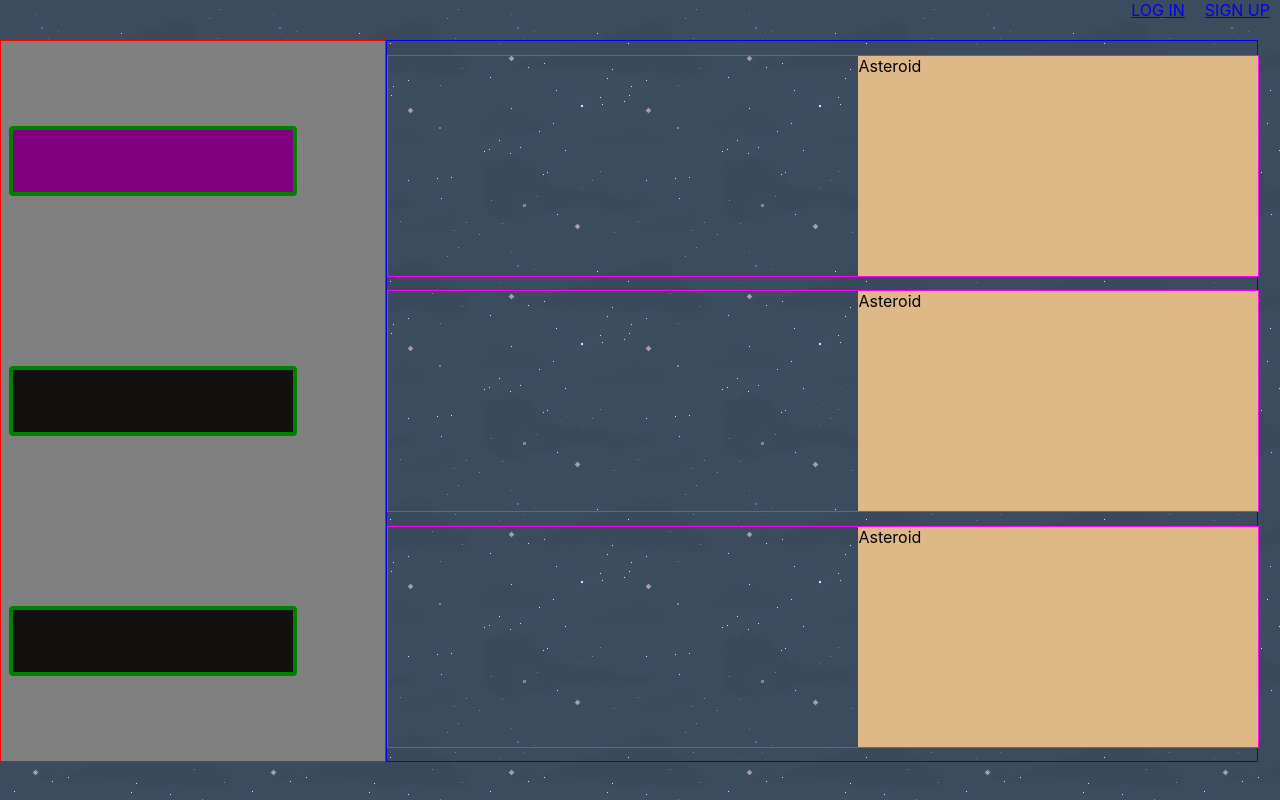
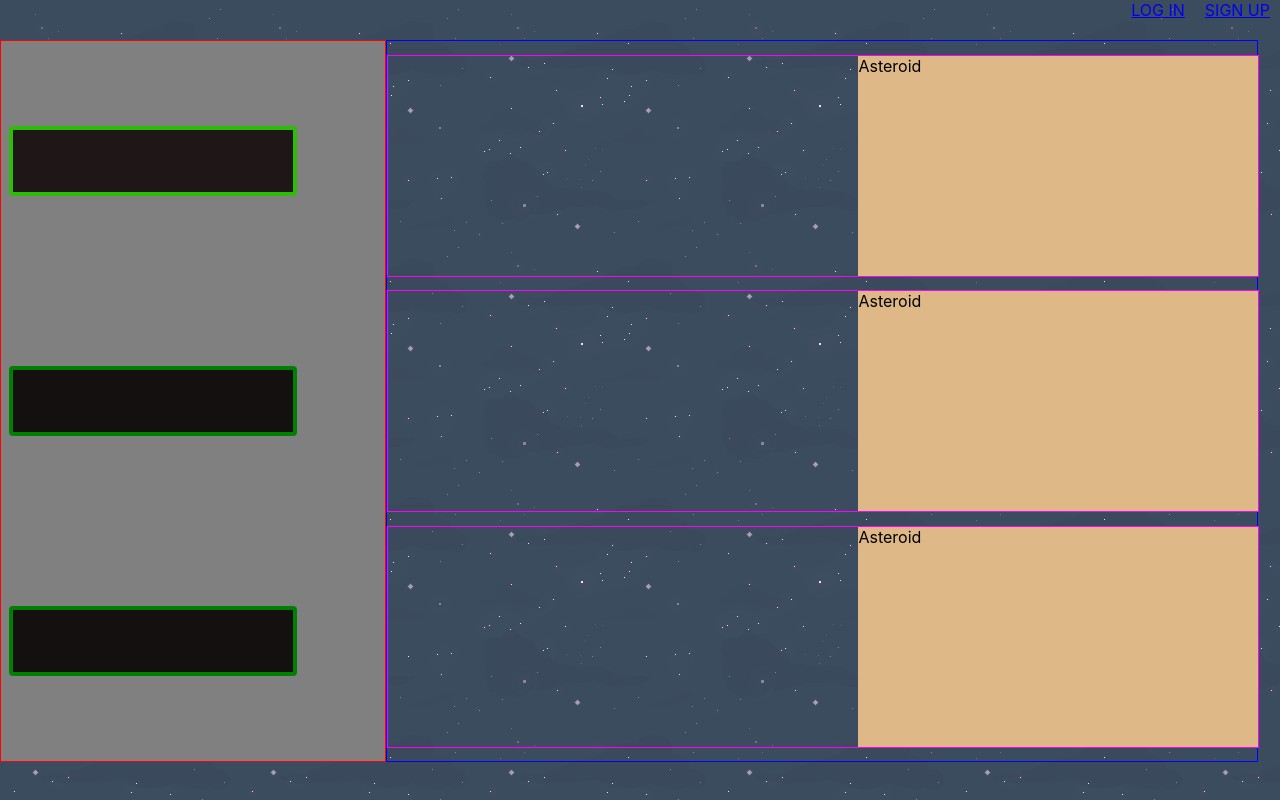
Before and after one commit to daleinen7/astro-defense-code-hero, a React (Create React App) app: page / in a window 1280 px wide. Built offline with nearby package versions, Linux system fonts and the light colour scheme.

Commit message:
input select functionality

```diff
--- a/src/components/CodeInput/CodeInput.jsx
+++ b/src/components/CodeInput/CodeInput.jsx
@@ -1,19 +1,40 @@
 import React from 'react';
 import styles from './CodeInput.module.css';
 
-const CodeInput = (props) => {
-  console.log("ID " + typeof(props.id) + " : " + (props.id) + " focused " + typeof(props.focused) + " : " + props.focused);
-  console.log(`${props.id} == ${props.focused} is a ${props.focused == props.id} statement`)
+class CodeInput extends React.Component {
+  constructor(props) {
+    super(props)
+    this.textarea = React.createRef();
+  }
+
+  componentDidMount() {
+    if(this.props.id === this.props.focused) {
+      this.textarea.current.focus();
+    }
+  }
+
+  componentDidUpdate() {
+    if(this.props.id === this.props.focused) {
+      this.textarea.current.focus();
+    }
+  }
+
+  render() {
     return(
       <textarea
         className={styles.CodeInput}
+        ref={this.textarea}
         style={{
-        backgroundColor: props.focused === props.id ? "purple" : 'rgb(21, 16, 16)'
+          backgroundColor: this.props.focused === this.props.id ? 'rgb(31, 22, 23)' : 'rgb(21, 16, 16)',
+          color: this.props.focused === this.props.id ? 'rgb(46, 189, 7)' : 'rgb(0, 128, 0)',
+          border: this.props.focused === this.props.id ? '4px solid rgb(46, 189, 7)' : '4px solid rgb(0, 128, 0)'
         }}
       >
 
       </textarea>
     )
   }
+}
+
 
 export default CodeInput;
--- a/src/components/CodeInput/CodeInput.module.css
+++ b/src/components/CodeInput/CodeInput.module.css
@@ -7,10 +7,8 @@
     margin-left: 0.5em;
     height: 40px;
     width: 67%;
-    border: 4px solid green;
     border-radius: 4px;
     color: green;
-    background-color: rgb(21, 16, 16);
     font-family: PressStart2P-Regular;
     resize: none;
     padding: 0.7em;
--- a/src/components/Station/Station.jsx
+++ b/src/components/Station/Station.jsx
@@ -4,7 +4,7 @@ import CodeInput from '../../components/CodeInput/CodeInput';
 
 const Station = (props) => {
 
-  console.log((props.focused == 0))
+  console.log((props.focused === 0))
 
   return(
     <div className={styles.Station}>
```
Lines whose indentation alone changed are shown as unchanged.
